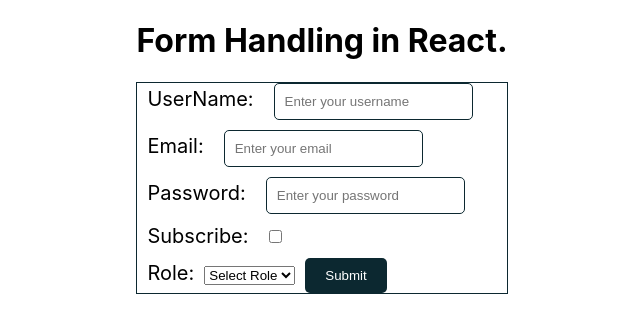
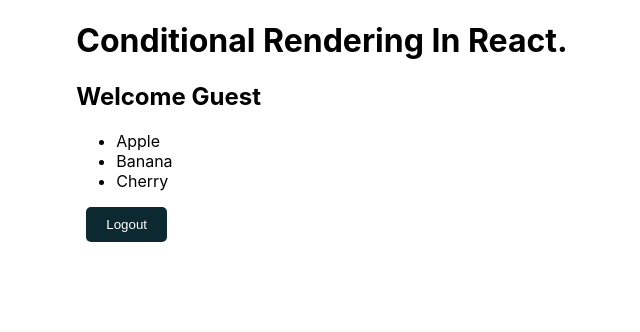
Before and after one commit to AKSHAY0128W/React, a React (Create React App) app: page / in a window 1280 px wide. Shown: the top 332 px of the page, without its empty margins (318-958 px from the left). Built offline with nearby package versions, Linux system fonts and the light colour scheme.

Commit message:
learn conditional rendering

```diff
--- a/src/App.js
+++ b/src/App.js
@@ -1,3 +1,4 @@
+import React, { useState } from 'react';
 import './App.css';
 import User from './user';
 import UserJsx from './user.jsx';
@@ -8,9 +9,9 @@
 import PropsClass from './propsClass.jsx';
 import UserList from './UserList';
 import InputBox from './inputBox.jsx';
-import React, { useState } from 'react';
 import Toggle from './Toggle.jsx';
 import FormHandling from './FormHandling.jsx';
+import ConditionalRendering from './conditionalRendering.jsx';
 function App() {
 
   // function common() {
@@ -74,8 +75,9 @@
 
       {/* <Toggle /> */}
 
-      <FormHandling />
+      {/* <FormHandling /> */}
 
+      <ConditionalRendering />
 
 
     </>
--- /dev/null
+++ b/src/conditionalRendering.jsx
@@ -0,0 +1,49 @@
+import React from 'react'
+
+function CondtionalRendering() {
+
+   const isLoggedIn = false;
+
+
+   const items = ['Apple', 'Banana', 'Cherry']
+
+
+   const isAutenticate = true;
+   return (
+      <>
+         <h1>Conditional Rendering In React.</h1>
+
+         {/* Example  1 */}
+         {isLoggedIn ? <h2>Welcome User</h2> : <h2>Welcome Guest</h2>}
+
+         {/* Example  2 */}
+         <div>
+            {
+               items.length > 0 ? (
+                  <ul>
+                     {
+                        items.map((item, index) => {
+                           return <li key={index}>{item}</li>
+                        })
+                     }
+                  </ul>
+               ) : (
+                  <p>No items found</p>
+               )}
+         </div>
+
+         {/* Example  3 */}
+
+
+         <div>
+            {
+               isAutenticate && <button onClick={() => console.log("Logged Out")}>Logout</button>
+            }
+         </div>
+
+
+      </>
+   )
+}
+
+export default CondtionalRendering
```
